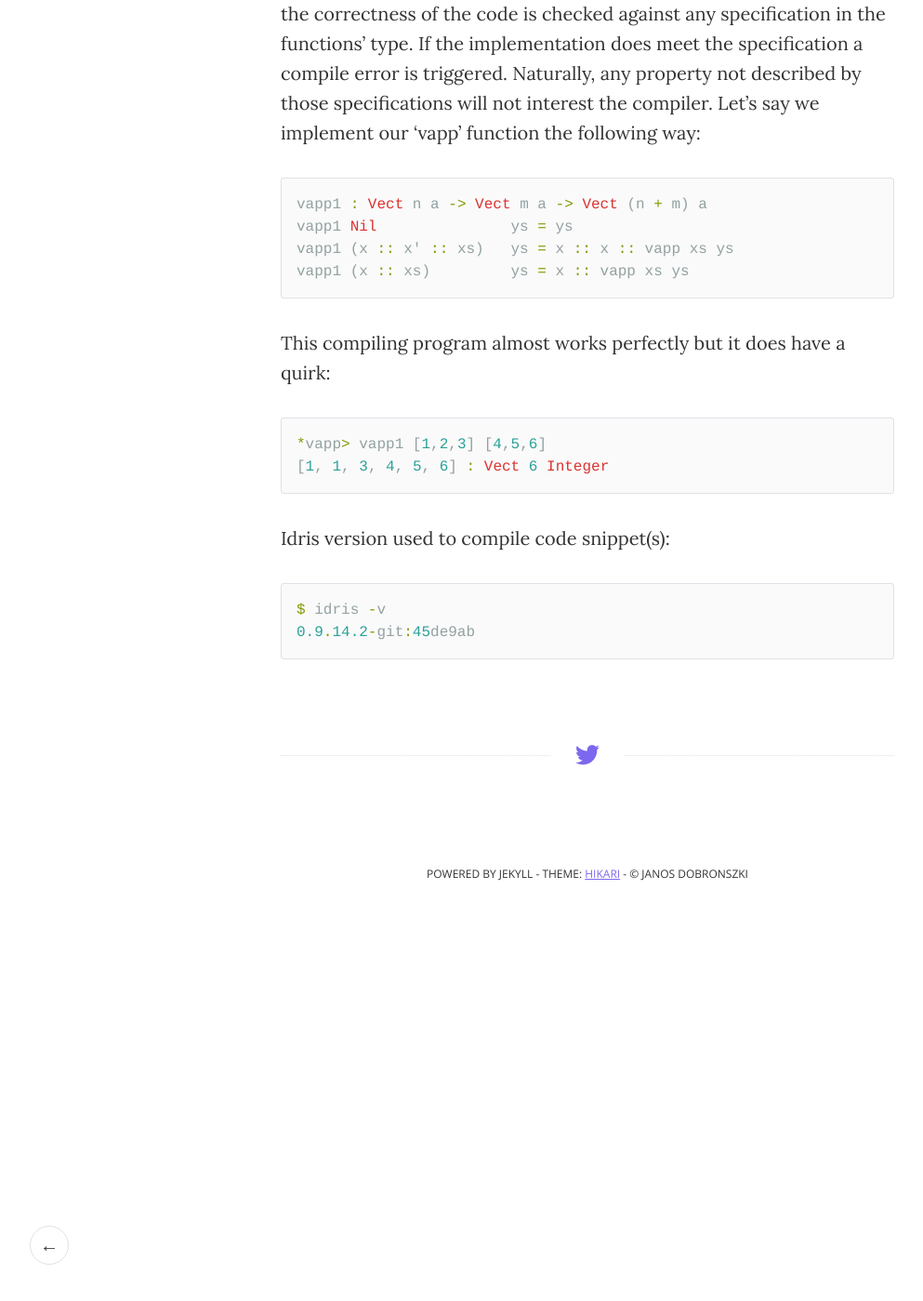
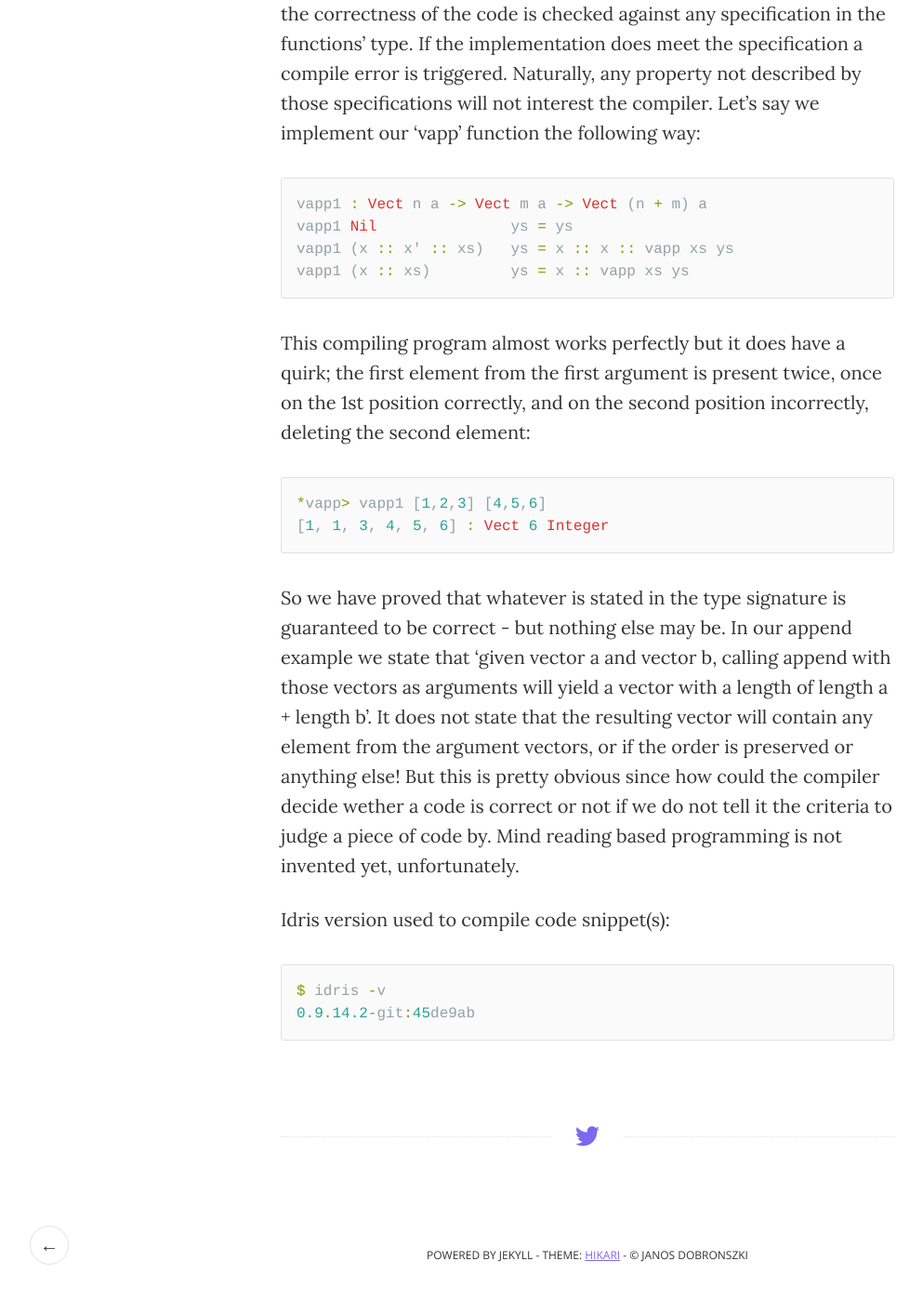
Before and after one commit to timmytofu/crufter.github.io, a Jekyll site: the page built from _posts/2015-01-01-idris-a-language-which-will-change-the-way-you-think-about-programming.markdown, in a window 1280 px wide and 1400 px high, scrolled down 3653 px. Shown: the whole window at 93% size, without its empty margins (8-1001 px from the left). Built offline with Jekyll 4.4.1, drawn with Linux system fonts in a browser that asks for light colours; before the commit the page ends 4643 px from its top, so only the background shows below that.

Commit message:
More stuff

```diff
--- a/_posts/2015-01-01-idris-a-language-which-will-change-the-way-you-think-about-programming.markdown
+++ b/_posts/2015-01-01-idris-a-language-which-will-change-the-way-you-think-about-programming.markdown
@@ -84,12 +84,14 @@ vapp1 (x :: x' :: xs)   ys = x :: x :: vapp xs ys
 vapp1 (x :: xs)         ys = x :: vapp xs ys
 {% endhighlight %}
 
-This compiling program almost works perfectly but it does have a quirk:
+This compiling program almost works perfectly but it does have a quirk; the first element from the first argument is present twice, once on the 1st position correctly, and on the second position incorrectly, deleting the second element:
 
 {% highlight haskell %}
 *vapp> vapp1 [1,2,3] [4,5,6]
 [1, 1, 3, 4, 5, 6] : Vect 6 Integer
 {% endhighlight %}
+
+So we have proved that whatever is stated in the type signature is guaranteed to be correct - but nothing else may be. In our append example we state that 'given vector a and vector b, calling append with those vectors as arguments will yield a vector with a length of length a + length b'. It does not state that the resulting vector will contain any element from the argument vectors, or if the order is preserved or anything else! But this is pretty obvious since how could the compiler decide wether a code is correct or not if we do not tell it the criteria to judge a piece of code by. Mind reading based programming is not invented yet, unfortunately.
 
 Idris version used to compile code snippet(s):
 
```
